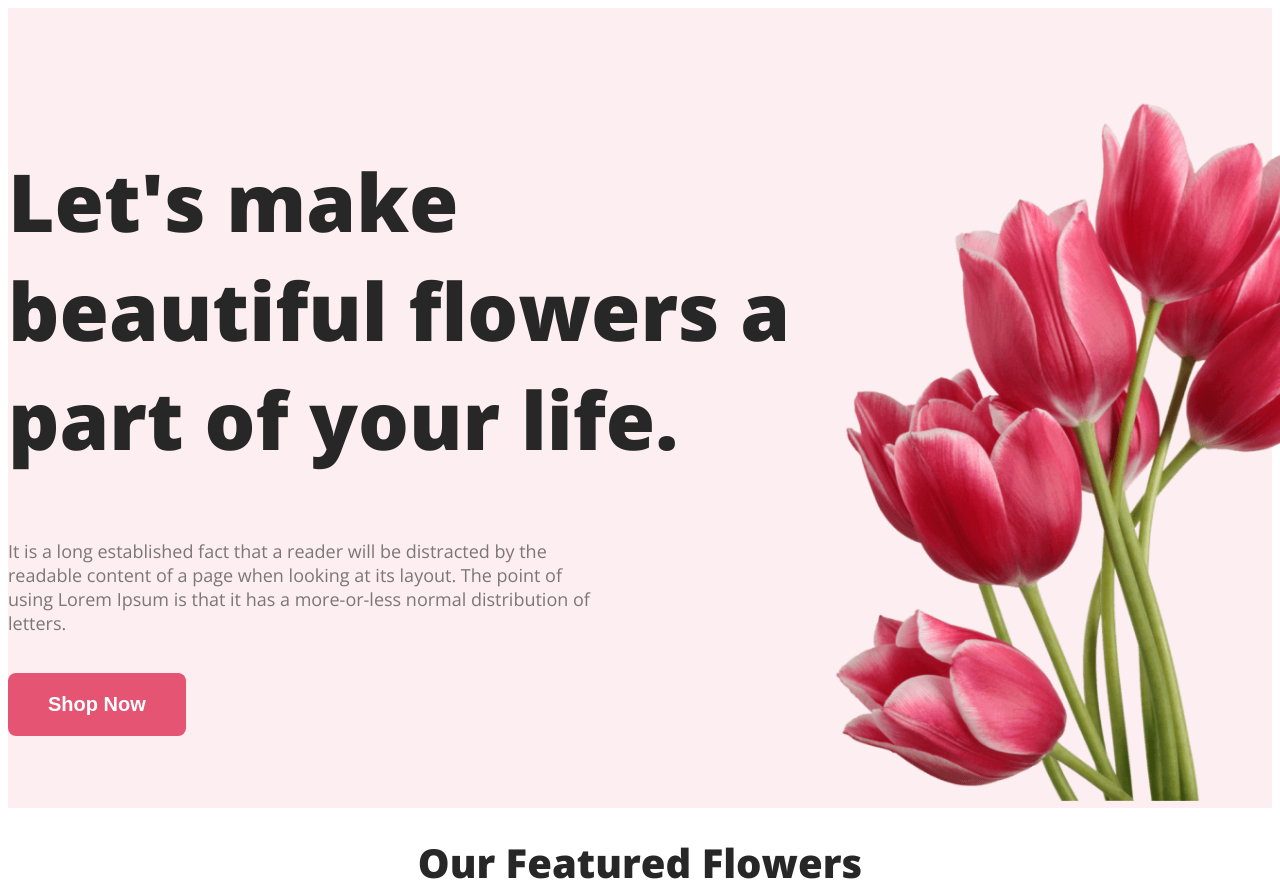
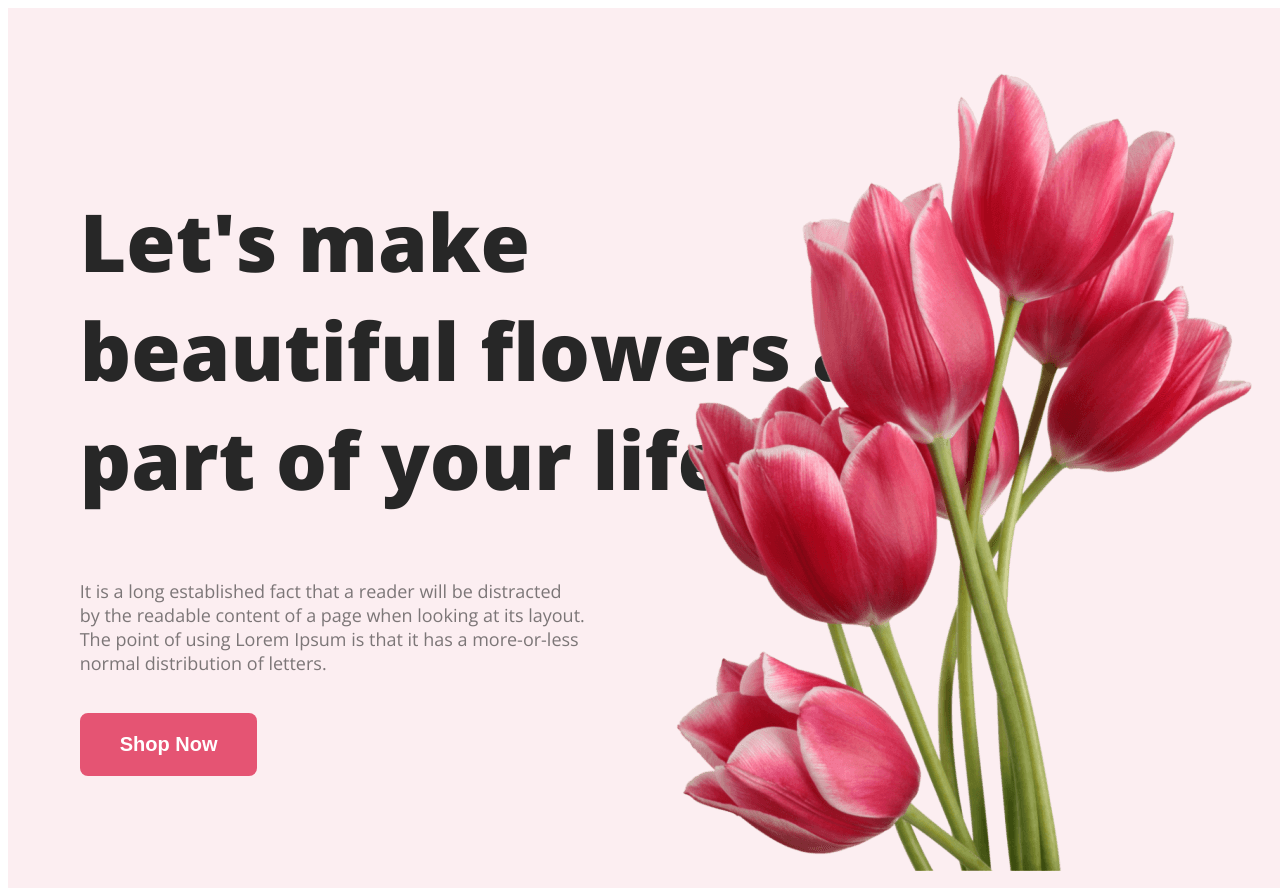
Before and after one commit to shohartoghagra/Assignment-submitted, a plain HTML site: page index.html in a window 1280 px wide. Shown: the top 893 px of the page. Drawn offline with nearby package versions, Linux system fonts and the light colour scheme.

```diff
--- a/index.html
+++ b/index.html
@@ -30,7 +30,7 @@
 
 
 <div class="images-section">
-    <img class="let-images" src="./images/pngwing 10.png" alt="">
+    <img class="image-size" src="./images/pngwing 10.png" alt="">
 </div>
 
    </div>
--- a/style/index.css
+++ b/style/index.css
@@ -17,11 +17,12 @@ font-family: 'Open Sans', sans-serif;
     background: #FCEEF1;
     height: 100vh;
     width: 100%;
+    padding: 40px 10px 40px;
 }
 
 .text-container{
-
-
+width: 40%;
+margin: auto
 }
 .title-section{
   color: #272727;
@@ -35,8 +36,7 @@ font-family: 'Open Sans', sans-serif;
   color: rgba(39, 39, 39, 0.60);
   font-size: 18px;
   font-weight: 400;
-  width: 600px;
-
+  /* width: 600px; */
 }
 
 .shop-btn{
@@ -49,10 +49,14 @@ font-family: 'Open Sans', sans-serif;
 }
 
 .images-section{
-margin-top: 90px;
+
 
 }
 
+.image-size{
+
+margin-top: 50px;
+}
 
 /* image feature section start from here */
 
```
